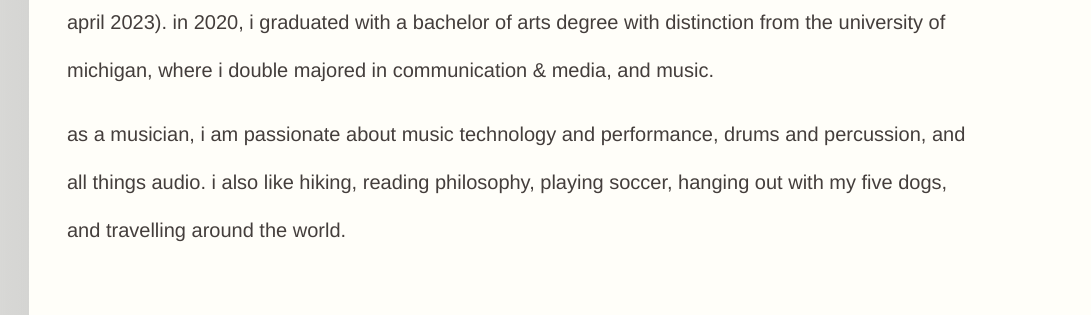
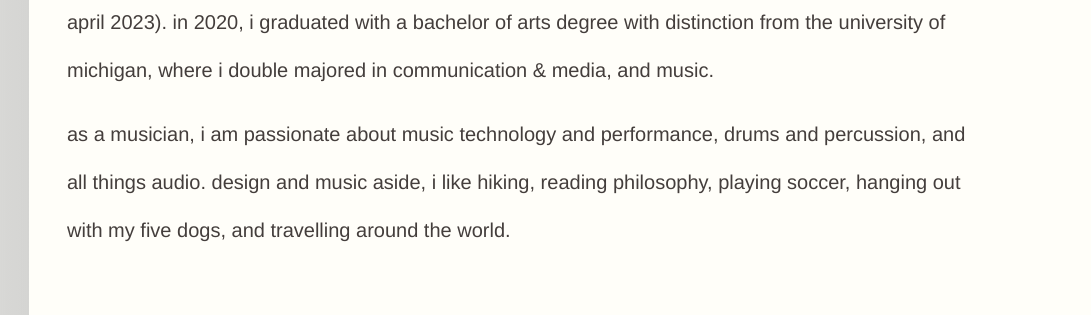
Before and after one commit to amahimtu/website, a plain HTML site: page about.html in a window 1280 px wide. Shown: the part 561-876 px from the top of the page, 189-1280 px from the left. Drawn offline with nearby package versions, Linux system fonts and the light colour scheme; a web font is replaced by a local one.

Commit message:
Update about.html

```diff
--- a/about.html
+++ b/about.html
@@ -53,7 +53,7 @@
 		<p>Hi, I’m a UX and product designer. I leverage principles and concepts from human-computer interaction (HCI) and marketing to design intuitive experiences and products that are useful, usable, and desirable.</p>
 		<p>Before transitioning into design, I worked in the marketing divisions of world-renowned companies in the audio and music industries, namely Shure Incorporated and Pearl Corporation. My UX skills, coupled with my marketing background, have given me a holistic understanding of the design process within the larger business context.</p>
 		<p>I am currently a Master of Information Candidate at the University of Toronto (expected graduation in April 2023). In 2020, I graduated with a Bachelor of Arts degree with distinction from the University of Michigan, where I double majored in communication & media, and music.</p>
-		<p>As a musician, I am passionate about music technology and performance, drums and percussion, and all things audio. I also like hiking, reading philosophy, playing soccer, hanging out with my five dogs, and travelling around the world.</p><br>
+		<p>As a musician, I am passionate about music technology and performance, drums and percussion, and all things audio. Design and music aside, I like hiking, reading philosophy, playing soccer, hanging out with my five dogs, and travelling around the world.</p><br>
 		<button id="view-project-button"><a href="akshay-mahimtura-resume.pdf" target="_blank">Download Resume.</a></button><br>
 
 		<!--<p>Skills: Wireframing, prototyping, information architecture, affinity diagramming, usability testing, user interviews, responsive web design, copywriting, music production, figma, XD, HTML, CSS, Bootstrap, JavaScript, Photoshop, Illustrator, InDesign, Salesforce, Mailchimp, Microsoft Excel, Google Workspace, Ableton Live, Logic Pro</p>-->
```
